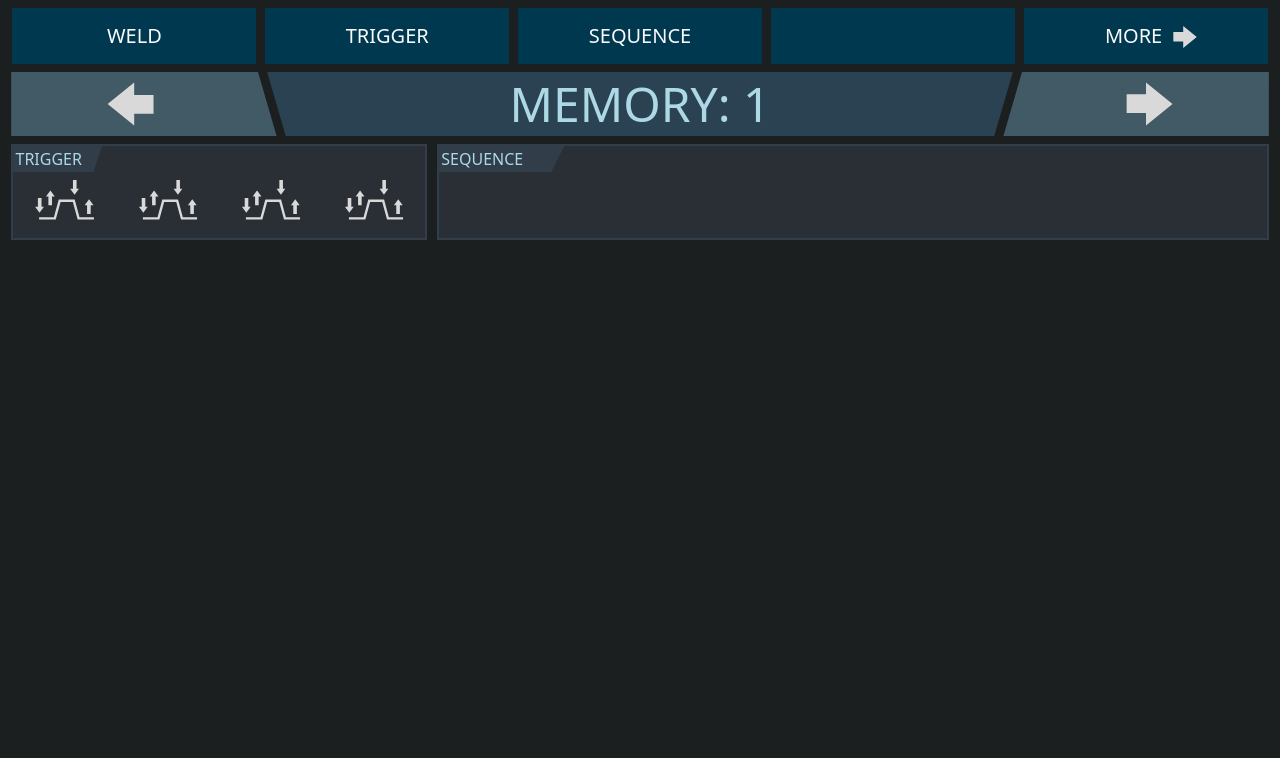
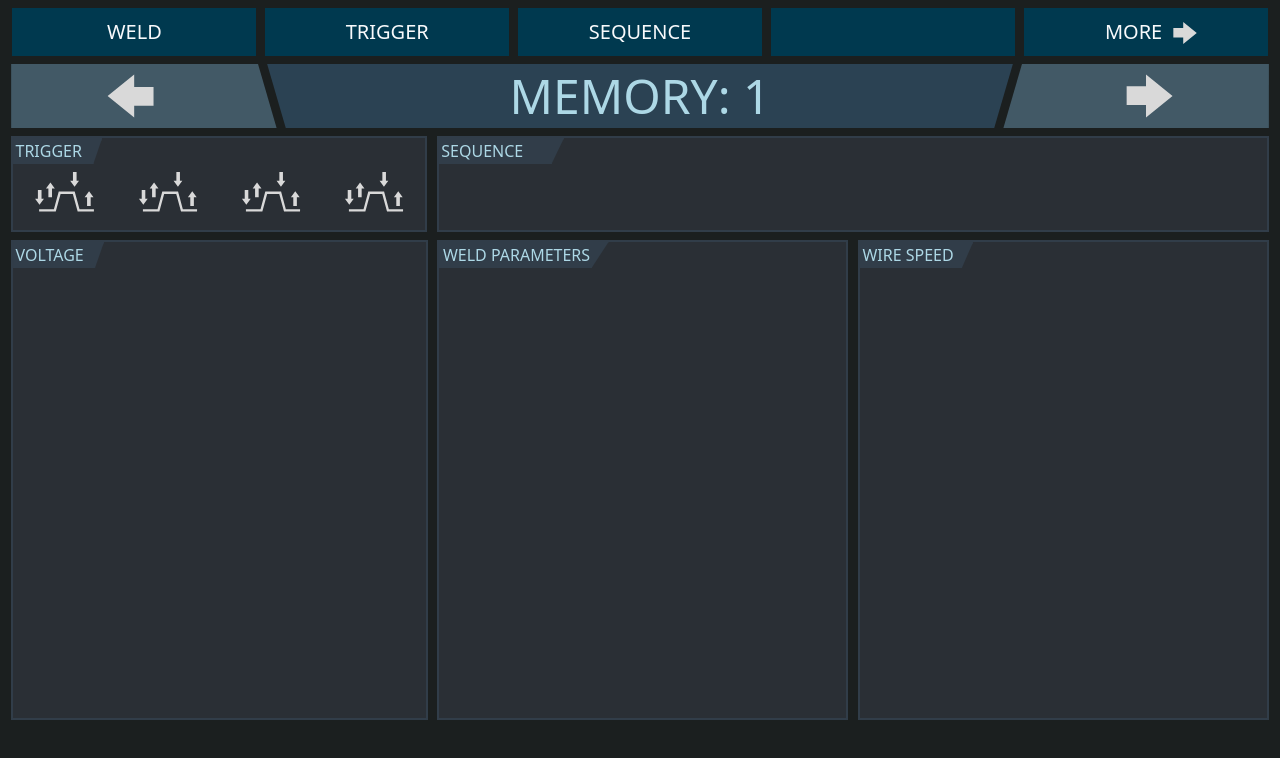
Before and after one commit to MagicalHat25/Evergreen_Web, a Next.js app: page / in a window 1280 px wide. Shown: the top 758 px of the page. Built offline with nearby package versions, Linux system fonts and the light colour scheme.

Commit message:
Add left/middle/right boxes and improved vertical scaling.

```diff
--- a/src/app/page.tsx
+++ b/src/app/page.tsx
@@ -56,13 +56,48 @@ function SequenceIconBox() {
   )
 }
 
+function LeftMeterBox () {
+  return (
+    <div className={"left-meter-box"}>
+      <div className={"title-box"}>
+        <span className="title-box-text">VOLTAGE</span>
+      </div>
+    </div>
+  )
+}
+
+function MiddleBox () {
+  return (
+    <div className={"middle-box"}>
+      <div className={"title-box"}>
+        <span className="title-box-text text-nowrap">WELD PARAMETERS</span>
+      </div>
+    </div>
+  )
+}
+
+function RightMeterBox () {
+  return (
+    <div className={"right-meter-box"}>
+      <div className={"title-box"}>
+        <span className="title-box-text text-nowrap">WIRE SPEED</span>
+      </div>
+    </div>
+  )
+}
+
 export default async function Home() {
   return (
     <main>
       <IconBar>
-        <TriggerIconBox />
-        <SequenceIconBox />
+        <TriggerIconBox/>
+        <SequenceIconBox/>
       </IconBar>
+      <div className={"m-2 flex justify-between"}>
+        <LeftMeterBox/>
+        <MiddleBox/>
+        <RightMeterBox/>
+      </div>
     </main>
   );
 }
--- a/src/app/styles/globals.css
+++ b/src/app/styles/globals.css
@@ -83,7 +83,8 @@ h2 {
 }
 
 .top-bar-button {
-  @apply w-1/5 h-14 bg-topbar text-xl font-normal;
+  @apply w-1/5 bg-topbar text-xl font-normal;
+  height: 6vh;
   margin-left: 0.35%;
   margin-right: 0.35%;
   position: relative;
@@ -104,7 +105,8 @@ h2 {
 }
 
 .left-arrow-box {
-  @apply bg-sideselectbackground h-16;
+  @apply bg-sideselectbackground;
+  height: 8vh;
   width: 21%;
   margin-left: 0.25%;
   clip-path: polygon(0 0, 93% 0, 100% 100%, 0 100%);
@@ -121,7 +123,8 @@ h2 {
 }
 
 .memory-box {
-  @apply bg-memory_bar_background h-16 flex-1 text-5xl font-normal;
+  @apply bg-memory_bar_background flex-1 text-5xl font-normal;
+  height: 8vh;
   width: 78%;
   margin-left: -0.75%;
   margin-right: -0.75%;
@@ -134,7 +137,8 @@ h2 {
 }
 
 .right-arrow-box {
-  @apply bg-sideselectbackground h-16;
+  @apply bg-sideselectbackground;
+  height: 8vh;
   width: 21%;
   margin-right: 0.25%;
   clip-path: polygon(7% 0%, 100% 0, 100% 100%, 0 100%);
@@ -155,7 +159,8 @@ h2 {
 }
 
 .trigger-icon-box {
-  @apply w-1/3 h-24 text-xl font-normal bg-trigger_box_background border-2 border-trigger_box_border relative;
+  @apply w-1/3 text-xl font-normal bg-trigger_box_background border-2 border-trigger_box_border relative;
+  height: 12vh;
 }
 
 .title-box {
@@ -187,6 +192,25 @@ h2 {
 }
 
 .sequence-icon-box {
-  @apply w-2/3 h-24 text-xl font-normal bg-trigger_box_background border-2 border-trigger_box_border;
+  @apply w-2/3 text-xl font-normal bg-trigger_box_background border-2 border-trigger_box_border;
   margin-left: 0.75%;
+  height: 12vh;
 }
+
+.left-meter-box {
+  @apply text-xl font-normal bg-trigger_box_background border-2 border-trigger_box_border;
+  width: 33.75%;
+  height: 60vh;
+}
+
+.middle-box {
+  @apply w-1/3 text-xl font-normal bg-trigger_box_background border-2 border-trigger_box_border;
+  margin-left: 0.75%;
+  height: 60vh;
+}
+
+.right-meter-box {
+  @apply w-1/3 text-xl font-normal bg-trigger_box_background border-2 border-trigger_box_border;
+  margin-left: 0.75%;
+  height: 60vh;
+}
```
